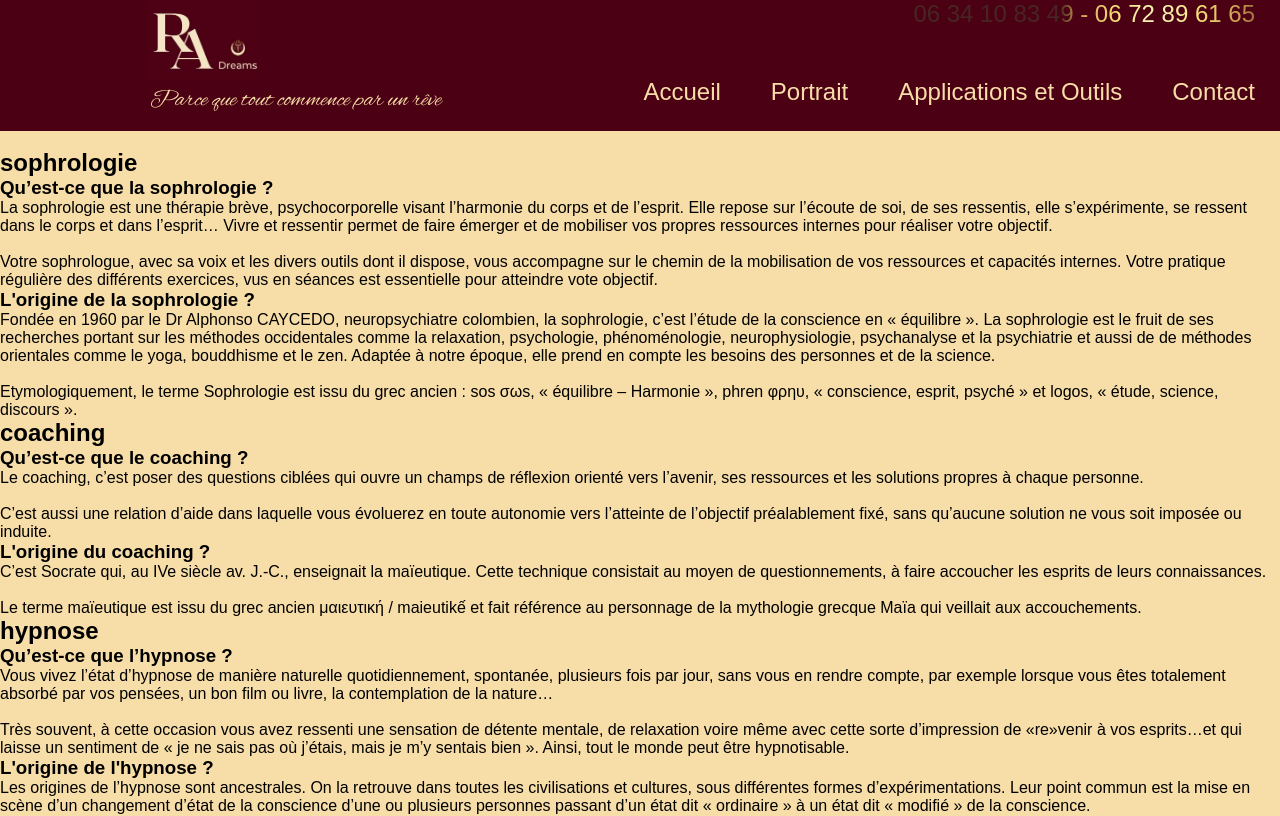
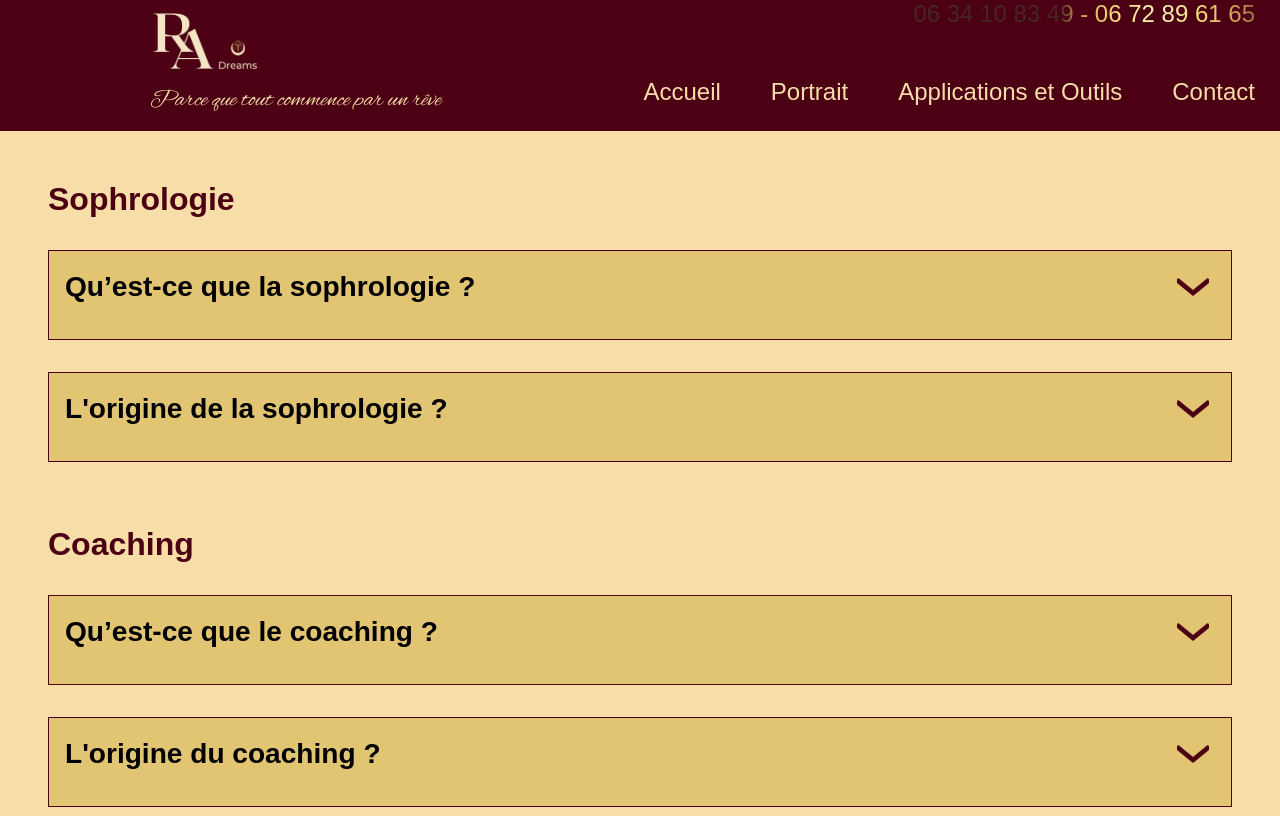
Before and after one commit to Malbrecht194/Radreams, a React (Vite) app: page /applications-et-outils in a window 1280 px wide. Shown: the top 816 px of the page. Built offline with nearby package versions, Linux system fonts and the light colour scheme; a web font is replaced by a local one.

Commit message:
questionary

```diff
--- a/src/components/questions/index.jsx
+++ b/src/components/questions/index.jsx
@@ -1,13 +1,39 @@
+import { useState } from "react";
 import "./questions.scss";
+import arrow from '../../assets/icons/arrow.png';
 
 export default function Questions({ data }) {
+    const [expandedIndex, setExpandedIndex] = useState();
+
+    const handleClick = (index) => {
+        if (index === expandedIndex) {
+            setExpandedIndex();
+        } else {
+            setExpandedIndex(index);
+        }
+    }
+
     return (
-        <article>
-            <h2 className="questionary__title">{data.id}</h2>
-            {data.questions.map((question, index0 )=> (
+        <article className="questionary">
+            <h2 className="questionary__title aref">{data.id}</h2>
+            {data.questions.map((question, index0) => (
                 <div className="questionary__question" key={index0}>
-                    <h3 className="questionary__question__title" >{question.title}</h3>
-                    <p>{question.content[0]}<br/><br/>{question.content[1]}</p>
+                    <div className="questionary__question__title">
+                        <h3 className="aref">{question.title}</h3>
+                        <img
+                            src={arrow}
+                            alt="Icone flèche"
+                            className={`questionary__question__title__img ${expandedIndex === index0 ? "rotateArrow" : ""}`}
+                            onClick={() => handleClick(index0)}
+                        />
+                    </div>
+                    <div>
+                        {question.content.map((item, index1) => (
+                            <p key={index1} className={`aref questionary__question__content ${expandedIndex === index0 ? "showContent" : ""}`}>
+                                {item} <br /><br />
+                            </p>
+                        ))}
+                    </div>
                 </div>
             ))}
         </article>
--- a/src/components/questions/questions.scss
+++ b/src/components/questions/questions.scss
@@ -0,0 +1,59 @@
+@import "../../scss/utils/variables.scss";
+
+.questionary {
+    display: flex;
+    flex-direction: column;
+    margin: 2rem 3rem 2rem;
+    text-align: justify;
+
+    &__title {
+        margin-bottom: 2rem;
+        font-size: xx-large;
+        color: map-get($map: $colors, $key: couleurPrimaire);
+    }
+
+    &__question {
+        display: flex;
+        flex-direction: column;
+        row-gap: 1rem;
+        justify-content: center;
+        padding: 1rem 1rem 0;
+        margin-bottom: 2rem;
+        background-color: #e2c573;
+        border: solid 1px map-get($map: $colors, $key: couleurPrimaire);
+
+        &__title {
+            display: flex;
+            justify-content: space-between;
+            align-items: center;
+            font-size: x-large;
+            padding-bottom: 1rem;
+
+            &__img {
+                rotate: 0deg;
+                cursor: pointer;
+                height: auto;
+                width: 40px;
+
+                transition: rotate 0.2s ease-in-out;
+            }
+        }
+
+        &__content {
+            font-size: larger;
+            max-height: 0;
+            overflow: hidden;
+            transition: max-height 0.2s ease-in-out;
+
+            &.showContent {
+                max-height: 200px;
+                transition: max-height 0.3s ease;
+            }
+        }
+    }
+}
+
+.rotateArrow {
+    rotate: 180deg;
+    transition: rotate 0.2s ease-in-out;
+}
--- a/src/data/questionary.json
+++ b/src/data/questionary.json
@@ -1,6 +1,6 @@
 [
     {
-        "id": "sophrologie",
+        "id": "Sophrologie",
         "questions": [
             {
                 "title": "Qu’est-ce que la sophrologie ?",
@@ -19,7 +19,7 @@
         ]
     },
     {
-        "id": "coaching",
+        "id": "Coaching",
         "questions": [
             {
                 "title": "Qu’est-ce que le coaching ?",
@@ -38,7 +38,7 @@
         ]
     },
     {
-        "id": "hypnose",
+        "id": "Hypnose",
         "questions": [
             {
                 "title": "Qu’est-ce que l’hypnose ?",
```
Also changed, not shown: src/assets/icons/arrow.png (added).
